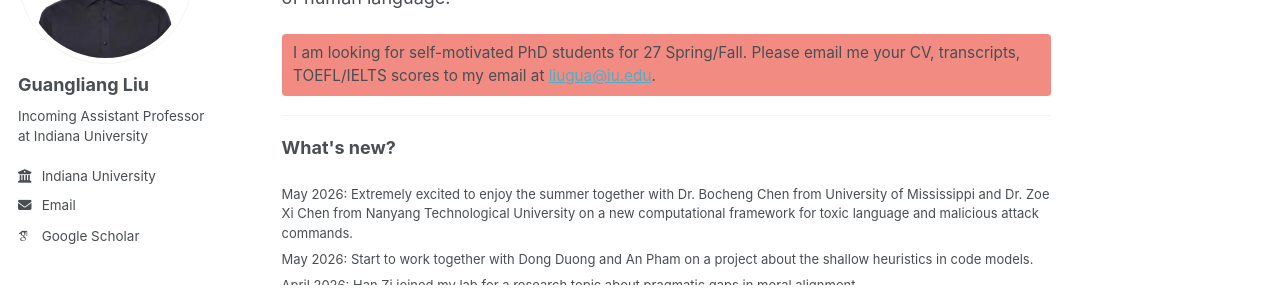
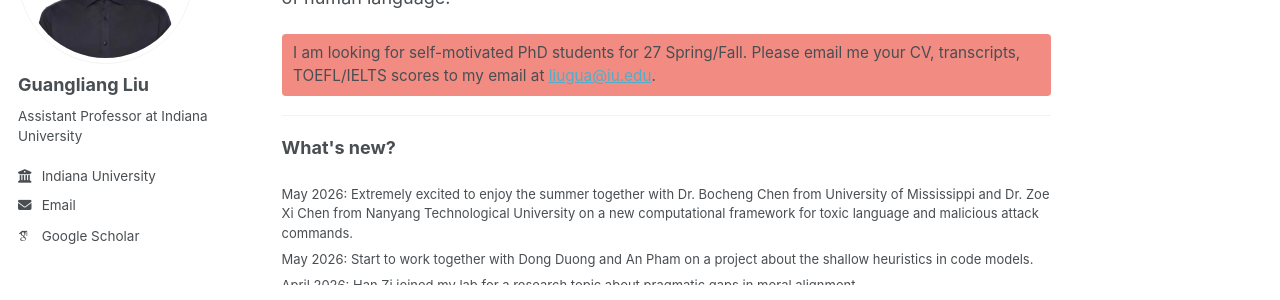
Before and after one commit to guangliang-nlp/guangliang-nlp.github.io, a Jekyll site: the page built from about.md, in a window 1280 px wide. Shown: the part 212-512 px from the top of the page. Built offline with Jekyll 4.4.1, drawn with Linux system fonts in a browser that asks for light colours; some web fonts are replaced; a script bundle is joined from its source files by our own code; library files that are not in the unit come from our copies.

Commit message:
Update _config.yml

```diff
--- a/_config.yml
+++ b/_config.yml
@@ -26,7 +26,7 @@ author:
   avatar           : "your-photo.jpg"
   name             : "Guangliang Liu"
   pronouns         : # example: "she/her"
-  bio              : "Incoming Assistant Professor at Indiana University"
+  bio              : "Assistant Professor at Indiana University"
   #location         : ""
   employer         : "Indiana University"
   uri              : # URL
```
